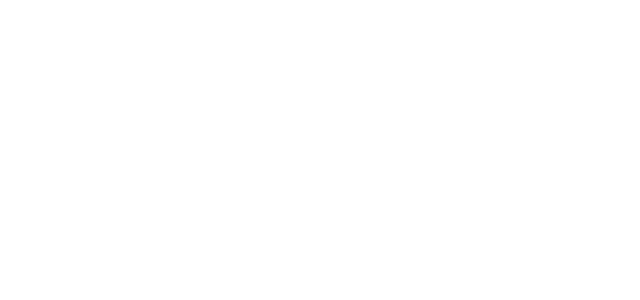
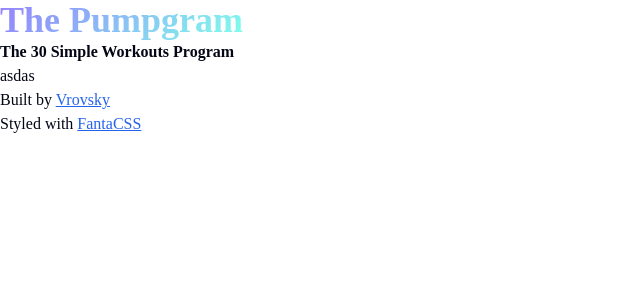
Before and after one commit to vrovsky/pumpgram, a React (Vite) app: page / in a window 1280 px wide. Shown: the top 300 px of the page, without its empty margins (0-640 px from the left). Built offline with nearby package versions, Linux system fonts and the light colour scheme; a web font is replaced by a local one.

Commit message:
layout-structure

```diff
--- a/src/App.jsx
+++ b/src/App.jsx
@@ -1,9 +1,14 @@
-import { useState } from "react";
+import Layout from "./components/Layout.jsx";
+import Grid from "./components/Grid.jsx";
 
 function App() {
-  const [count, setCount] = useState(0);
-
-  return <></>;
+  return (
+    <Layout>
+      <main>
+        <Grid />
+      </main>
+    </Layout>
+  );
 }
 
 export default App;
--- a/src/components/Grid.jsx
+++ b/src/components/Grid.jsx
@@ -1,5 +1,5 @@
 import React from "react";
 
 export default function Grid() {
-  return <div>Grid</div>;
+  return <div>asdas</div>;
 }
--- a/src/components/Layout.jsx
+++ b/src/components/Layout.jsx
@@ -1,5 +1,36 @@
 import React from "react";
 
-export default function Layout() {
-  return <div>Layout</div>;
+export default function Layout(props) {
+  const { children } = props;
+  const header = (
+    <header>
+      <h1 className="text-gradient">The Pumpgram</h1>
+      <p>
+        <strong>The 30 Simple Workouts Program </strong>
+      </p>
+    </header>
+  );
+  const footer = (
+    <footer>
+      <p>
+        Built by{" "}
+        <a target="_blank" href="https://vrovsky.netlify.app">
+          Vrovsky
+        </a>
+        <br />
+        Styled with{" "}
+        <a target="_blank" href="https://fantacss.smoljames.com">
+          FantaCSS
+        </a>
+      </p>
+    </footer>
+  );
+
+  return (
+    <div>
+      {header}
+      {children}
+      {footer}
+    </div>
+  );
 }
```
Also changed, not shown: src/components/Hero.jsx (added).
